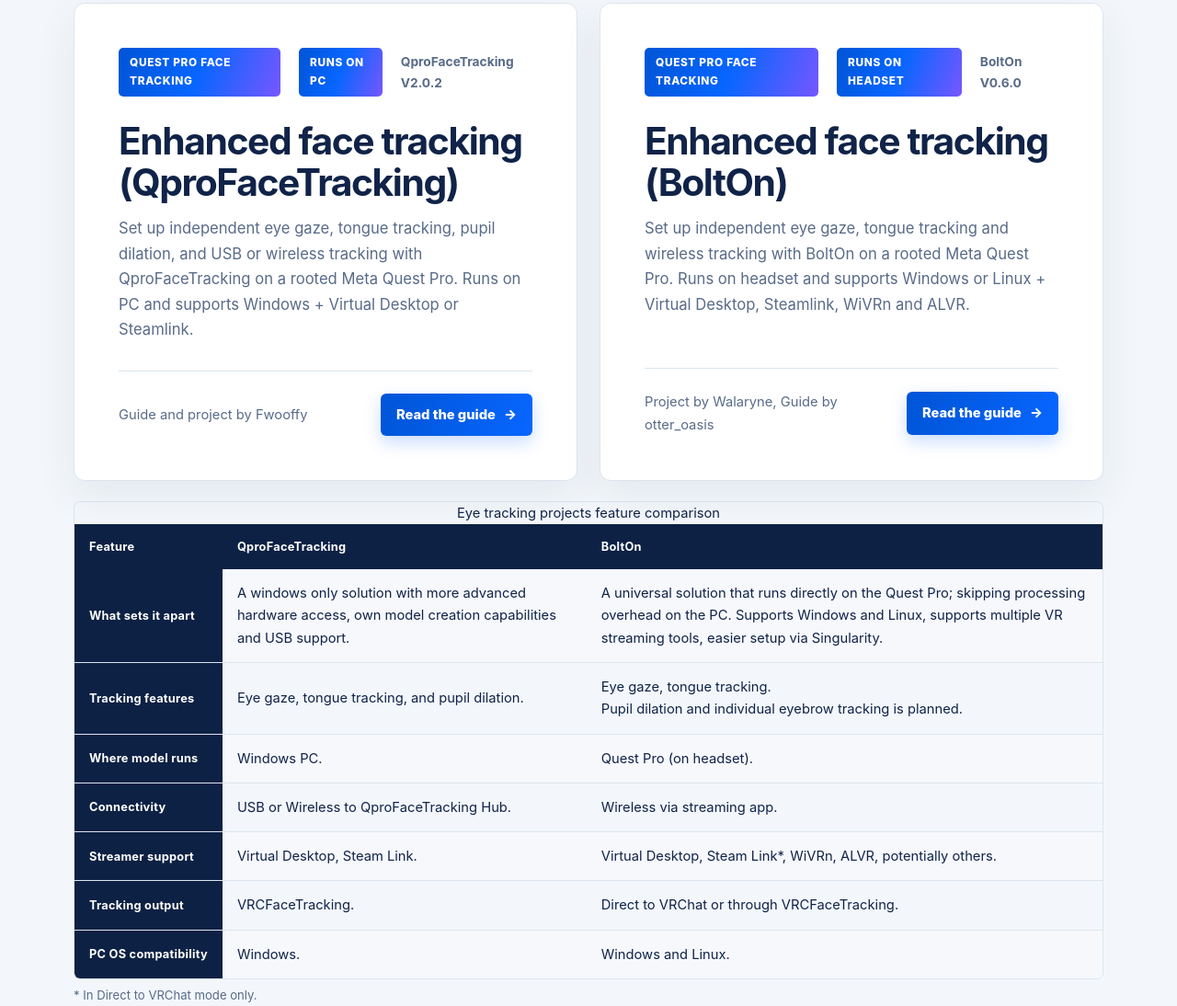
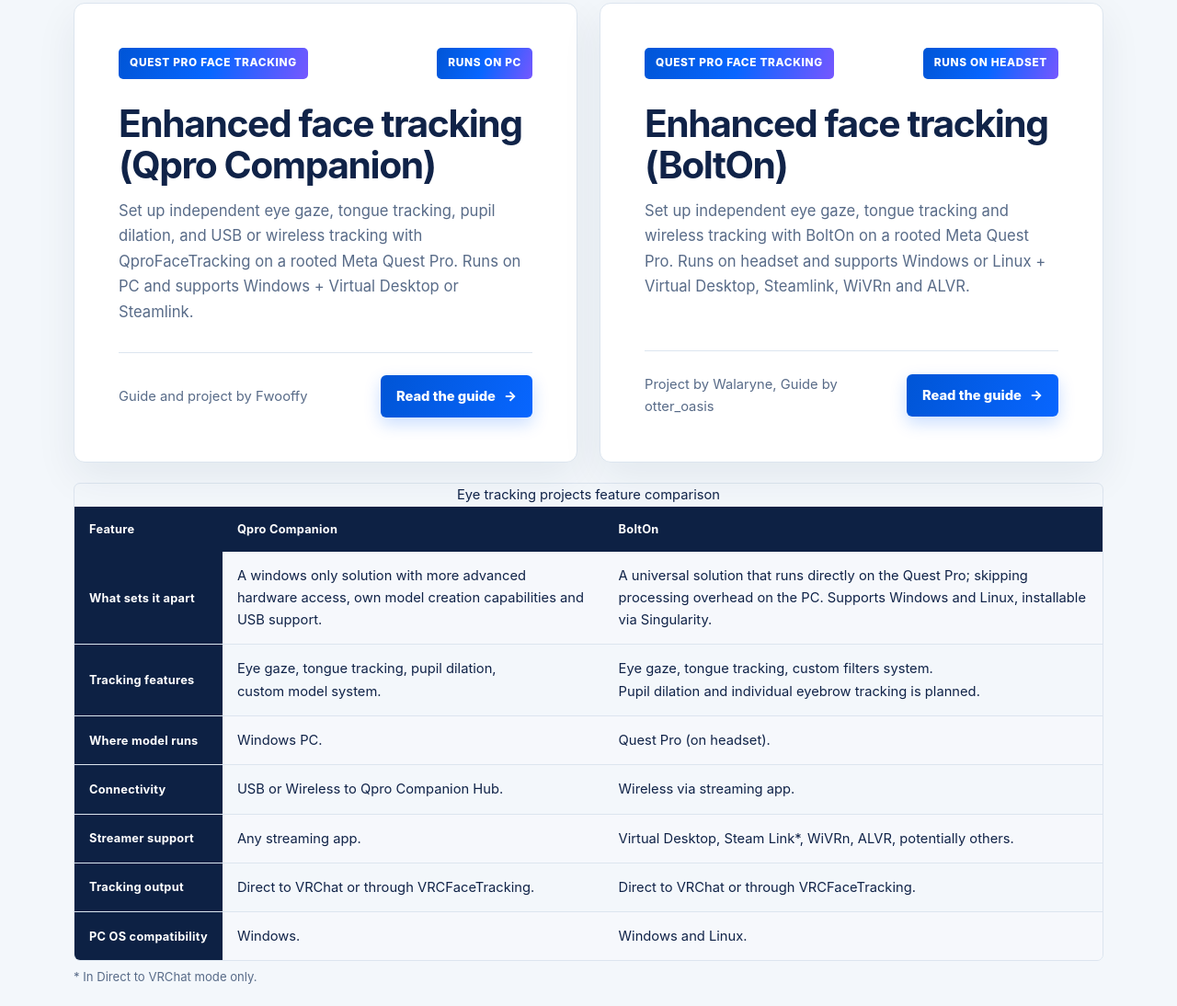
Before and after one commit to glorpette/quest-guides, a plain HTML site: page index.html in a window 1280 px wide. Shown: the part 1880-2974 px from the top of the page at 92% size. Drawn offline with Linux system fonts and the light colour scheme.

Commit message:
Update guide titles and descriptions to reflect Qpro Companion branding

```diff
--- a/index.html
+++ b/index.html
@@ -85,9 +85,8 @@
             <div class="guide-card-topline">
               <span class="tag">Quest Pro face tracking</span>
               <span class="tag">Runs on PC</span>
-              <span class="reading-time">QproFaceTracking V2.0.2</span>
             </div>
-            <h3>Enhanced face tracking (QproFaceTracking)</h3>
+            <h3>Enhanced face tracking (Qpro Companion)</h3>
             <p>Set up independent eye gaze, tongue tracking, pupil dilation, and USB or wireless tracking with QproFaceTracking on a rooted Meta Quest Pro. Runs on PC and supports Windows + Virtual Desktop or Steamlink.</p>
             <div class="card-footer">
               <span>Guide and project by Fwooffy</span>
@@ -99,7 +98,6 @@
             <div class="guide-card-topline">
               <span class="tag">Quest Pro face tracking</span>
               <span class="tag">Runs on headset</span>
-              <span class="reading-time">BoltOn V0.6.0</span>
             </div>
             <h3>Enhanced face tracking (BoltOn)</h3>
             <p>Set up independent eye gaze, tongue tracking and wireless tracking with BoltOn on a rooted Meta Quest Pro. Runs on headset and supports Windows or Linux + Virtual Desktop, Steamlink, WiVRn and ALVR.</p>
@@ -115,7 +113,7 @@
             <thead>
               <tr>
                 <th scope="col">Feature</th>
-                <th scope="col">QproFaceTracking</th>
+                <th scope="col">Qpro Companion</th>
                 <th scope="col">BoltOn</th>
               </tr>
             </thead>
@@ -123,12 +121,12 @@
               <tr class="comparison-summary">
                 <th scope="row">What sets it apart</th>
                 <td>A windows only solution with more advanced hardware access, own model creation capabilities and USB support.</td>
-                <td>A universal solution that runs directly on the Quest Pro; skipping processing overhead on the PC. Supports Windows and Linux, supports multiple VR streaming tools, easier setup via Singularity.</td>
+                <td>A universal solution that runs directly on the Quest Pro; skipping processing overhead on the PC. Supports Windows and Linux, installable via Singularity.</td>
               </tr>
               <tr>
                 <th scope="row">Tracking features</th>
-                <td>Eye gaze, tongue tracking, and pupil dilation.</td>
-                <td>Eye gaze, tongue tracking.<br>Pupil dilation and individual eyebrow tracking is planned.</td>
+                <td>Eye gaze, tongue tracking, pupil dilation,<br>custom model system.</td>
+                <td>Eye gaze, tongue tracking, custom filters system.<br>Pupil dilation and individual eyebrow tracking is planned.</td>
               </tr>
               <tr>
                 <th scope="row">Where model runs</th>
@@ -137,17 +135,17 @@
               </tr>
               <tr>
                 <th scope="row">Connectivity</th>
-                <td>USB or Wireless to QproFaceTracking Hub.</td>
+                <td>USB or Wireless to Qpro Companion Hub.</td>
                 <td>Wireless via streaming app.</td>
               </tr>
               <tr>
                 <th scope="row">Streamer support</th>
-                <td>Virtual Desktop, Steam Link.</td>
+                <td>Any streaming app.</td>
                 <td>Virtual Desktop, Steam Link*, WiVRn, ALVR, potentially others.</td>
               </tr>
               <tr>
                 <th scope="row">Tracking output</th>
-                <td>VRCFaceTracking.</td>
+                <td>Direct to VRChat or through VRCFaceTracking.</td>
                 <td>Direct to VRChat or through VRCFaceTracking.</td>
               </tr>
               <tr>
```
Also changed, not shown: guides/bolton/index.html (+1 -1 lines), guides/qprofacetracking/index.html (+6 -5 lines).
